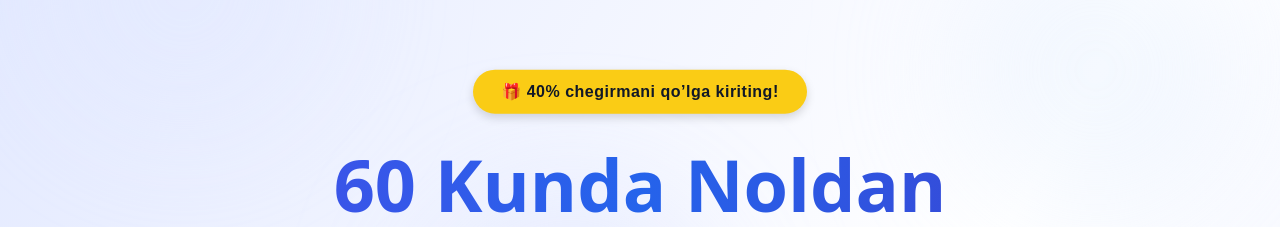
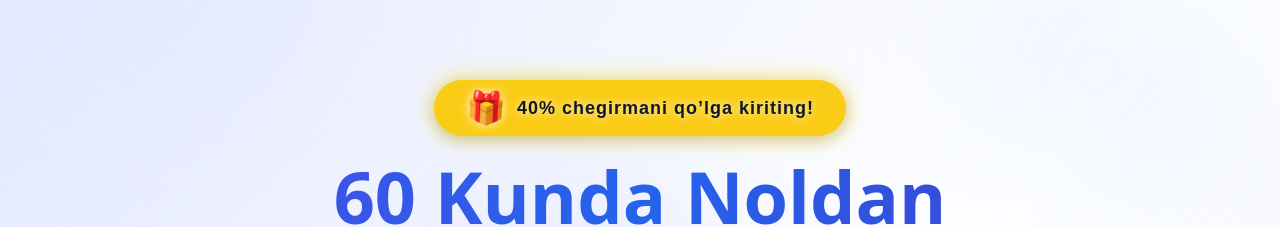
Before and after one commit to hojiakbarsobirov/ruspeak, a React (Vite) app: page / in a window 1280 px wide. Shown: the part 234-461 px from the top of the page. Built offline with nearby package versions, Linux system fonts and the light colour scheme.

Commit message:
Update Submit buttons

```diff
--- a/src/components/PremiumLandingPage.jsx
+++ b/src/components/PremiumLandingPage.jsx
@@ -13,6 +13,7 @@ import {
   FaBolt,
   FaBullseye,
   FaPaperPlane,
+  FaPhoneAlt,
 } from "react-icons/fa";
 import { db } from "../firebase/config";
 import { collection, addDoc, serverTimestamp } from "firebase/firestore";
@@ -178,23 +179,50 @@ const PremiumLandingPage = () => {
         <div className="container mx-auto px-3 sm:px-4 py-6 sm:py-12">
           <div className="text-center mb-8 sm:mb-12">
             <div
-              className="inline-block bg-yellow-400 text-gray-900 px-5 py-2 sm:px-7 sm:py-2.5 rounded-full font-extrabold text-sm sm:text-base mb-4 sm:mb-6 animate-bounce shadow-lg tracking-wide"
+              className="inline-flex items-center bg-yellow-400 text-gray-900 px-6 py-3 sm:px-8 sm:py-3.5 rounded-full font-extrabold text-base sm:text-lg mb-6 animate-pulse shadow-2xl tracking-wide transition-transform duration-300 ease-in-out transform hover:scale-105"
               style={{
                 fontFamily: "'Poppins', sans-serif",
-                letterSpacing: "0.5px",
-                boxShadow: "0 4px 10px rgba(0,0,0,0.15)",
+                letterSpacing: "1px",
+                boxShadow:
+                  "0 0 25px rgba(255, 215, 0, 0.6), 0 4px 15px rgba(0,0,0,0.2)",
+                textShadow: "0 0 10px rgba(255,255,255,0.9)",
+                animation: "fadeInBounce 2s ease-in-out",
               }}
             >
-              🎁 40% chegirmani qo’lga kiriting!
+              <span
+                style={{
+                  fontSize: "2rem",
+                  marginRight: "10px",
+                  animation: "giftShake 1.5s infinite ease-in-out",
+                }}
+              >
+                🎁
+              </span>
+              40% chegirmani qo’lga kiriting!
             </div>
+
+            <style>
+              {`
+@keyframes fadeInBounce {
+  0% { opacity: 0; transform: scale(0.5) translateY(-20px); }
+  60% { opacity: 1; transform: scale(1.05) translateY(5px); }
+  100% { transform: scale(1) translateY(0); }
+}
+
+@keyframes giftShake {
+  0%, 100% { transform: rotate(0deg); }
+  25% { transform: rotate(10deg); }
+  50% { transform: rotate(-10deg); }
+  75% { transform: rotate(6deg); }
+}
+`}
+            </style>
 
             <h1 className="text-3xl sm:text-5xl md:text-7xl font-black text-transparent bg-clip-text bg-gradient-to-r from-indigo-600 via-blue-600 to-indigo-700 mb-4 sm:mb-6 leading-tight px-2">
               60 Kunda Noldan
               <br />
               <span className="text-indigo-600">Razgovorgacha</span> O'rganing!
             </h1>
-
-
 
             {/* Registration Form & Countdown */}
             <div className="max-w-6xl mx-auto grid md:grid-cols-2 gap-4 mt-10 sm:gap-8 items-start">
@@ -214,7 +242,10 @@ const PremiumLandingPage = () => {
                   <div className="flex justify-center gap-2 sm:gap-4">
                     {[
                       { val: Math.floor(timeLeft / 3600), label: "Soat" },
-                    { val: Math.floor((timeLeft % 3600) / 60), label: "Minut" },
+                      {
+                        val: Math.floor((timeLeft % 3600) / 60),
+                        label: "Minut",
+                      },
                       { val: timeLeft % 60, label: "Secund" },
                     ].map((item, idx) => (
                       <div key={idx} className="flex flex-col items-center">
@@ -296,9 +327,10 @@ const PremiumLandingPage = () => {
                   </button>
 
                   {success && (
-                  <div className="bg-green-50 border-2 border-green-500 rounded-xl p-3 sm:p-4 text-center">
-                    <p className="text-green-700 font-semibold text-sm sm:text-base">
-                      ✅ Ma'lumot muvaffaqiyatli yuborildi!
+                    <div className="bg-lue-50 border-2 border-blue-500 rounded-xl p-3 sm:p-4 text-center flex items-center justify-center gap-2 animate-pulse">
+                      <FaPhone className="text-blue-700 w-5 h-5 sm:w-6 sm:h-6" />
+                      <p className="text-blue-700 font-semibold text-sm sm:text-base">
+                        Siz bilan tez orada bog'lanamiz
                       </p>
                     </div>
                   )}
@@ -338,7 +370,10 @@ const PremiumLandingPage = () => {
                       />
                     </div>
                     <div>
-                    <h4 className="text-lg sm:text-xl font-bold mb-1 sm:mb-2" style={{ textShadow: "2px 2px 5px rgba(0,0,0,0.5)" }}>
+                      <h4
+                        className="text-lg sm:text-xl font-bold mb-1 sm:mb-2"
+                        style={{ textShadow: "2px 2px 5px rgba(0,0,0,0.5)" }}
+                      >
                         BEPUL SOVG'A!
                       </h4>
                       <p
```
Lines whose indentation alone changed are shown as unchanged.
